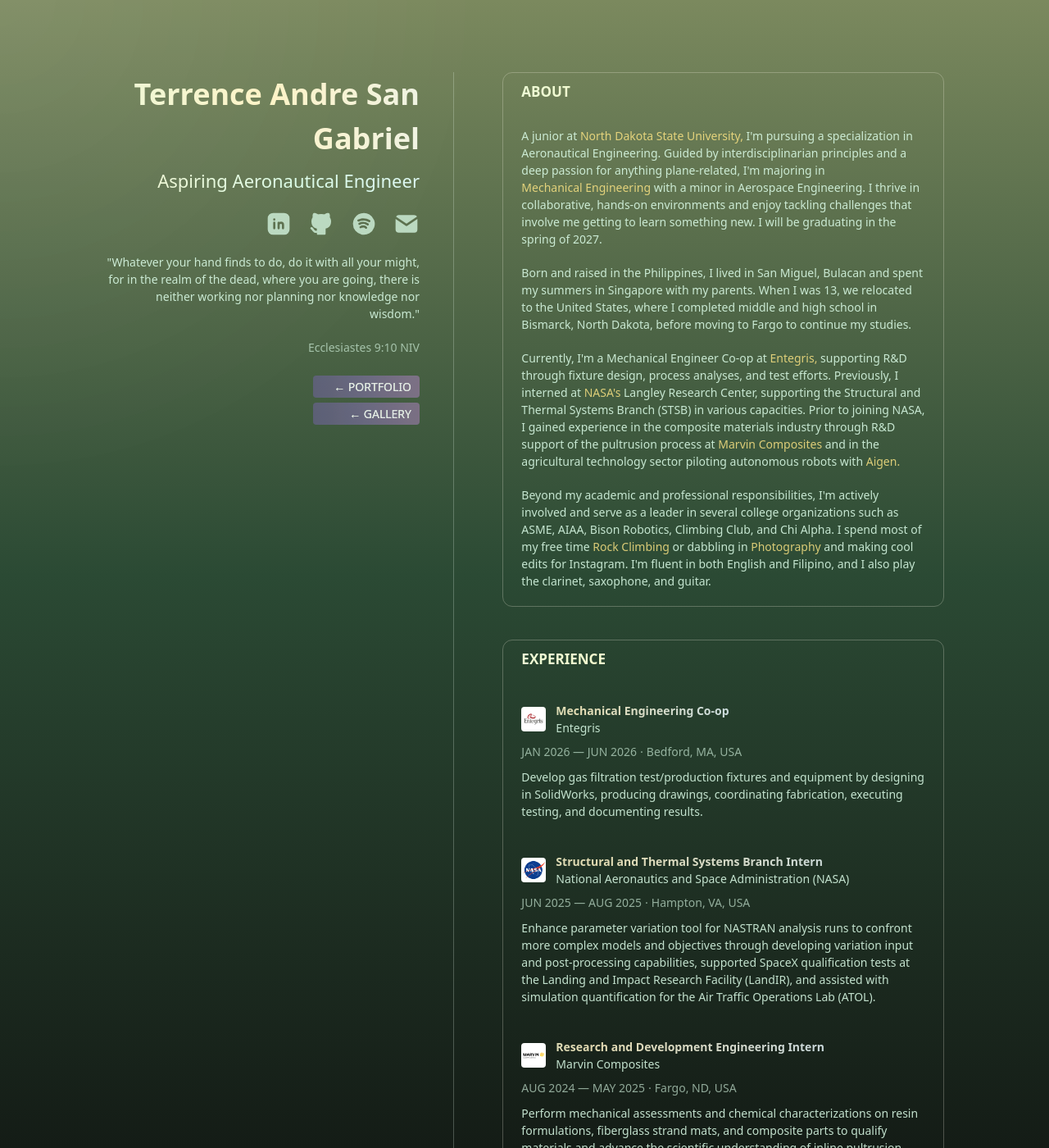
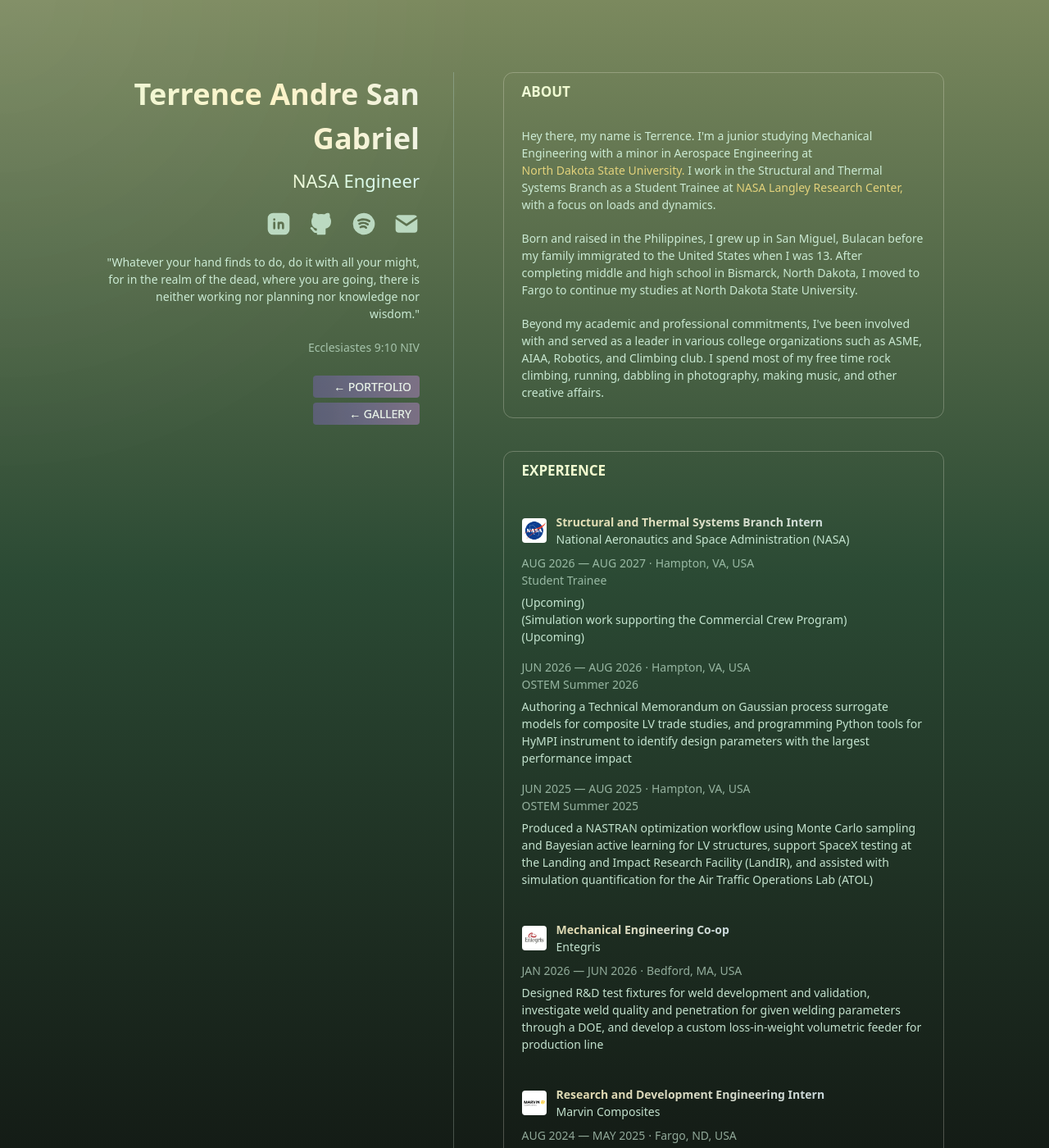
Before and after one commit to akositerrence/akositerrence.github.io, a Jekyll site: the page built from index.html, in a window 1280 px wide and 1400 px high. Shown: the whole window at 82% size. Built offline with Jekyll 4.4.1, drawn with Linux system fonts in a browser that asks for light colours; some of the changed text lies outside the part shown.

Commit message:
now at nasa!!!

```diff
--- a/index.html
+++ b/index.html
@@ -41,7 +41,7 @@
                         Terrence Andre San Gabriel
                     </a>
                 </header>
-                <h1 class="main-goal"> Aspiring Aeronautical Engineer </h1>
+                <h1 class="main-goal"> NASA Engineer </h1>
             </div>
 
             <!-- link array -->
@@ -92,62 +92,26 @@
             <div class="about-container">
                 <h2 class="content-section-header"> ABOUT </h2>
                 <p class="main-description standard-text">
-                    A junior at
-                    <a href="https://www.ndsu.edu/" target="_blank">
-                        <span class="bolded-standard-text animated-underline">North Dakota State University,</span>
-                    </a> I'm pursuing a
-                    specialization in Aeronautical Engineering. Guided by interdisciplinarian
-                    principles and a deep passion for anything plane-related, I'm majoring in
+                    Hey there, my name is Terrence. I'm a junior studying Mechanical Engineering with a minor in Aerospace Engineering at
                     <a href="https://www.ndsu.edu/me/" target="_blank">
-                        <span class="bolded-standard-text animated-underline">Mechanical Engineering</span>
+                        <span class="bolded-standard-text animated-underline">North Dakota State University.</span>
                     </a>
-                    with a minor in Aerospace Engineering. I thrive in collaborative, hands-on environments and enjoy
-                    tackling challenges that involve me getting to learn something new.
-                    I will be graduating in the spring of 2027.
+                    I work in the Structural and Thermal Systems Branch as a Student Trainee at
+                    <a href="https://www.nasa.gov/langley/" target="_blank">
+                        <span class="bolded-standard-text animated-underline">NASA Langley Research Center,</span>
+                    </a>
+                    with a focus on loads and dynamics.
                 </p>
                 <p class="main-description standard-text">
-                    Born and raised in the Philippines, I lived in San Miguel, Bulacan
-                    and spent my summers in Singapore with my parents. When I was 13,
-                    we relocated to the United States, where I completed middle and high school
-                    in Bismarck, North Dakota, before moving to Fargo to continue my studies.
+                    Born and raised in the Philippines, I grew up in San Miguel, Bulacan before my
+                    family immigrated to the United States when I was 13. After completing middle and high school
+                    in Bismarck, North Dakota, I moved to Fargo to continue my studies at North Dakota State University.
                 </p>
                 <p class="main-description standard-text">
-                    Currently, I'm a Mechanical Engineer Co-op at
-                    <a href="https://www.entegris.com/" target="_blank">
-                        <span class="bolded-standard-text animated-underline">Entegris,</span>
-                    </a>
-                    supporting R&D through fixture design, process analyses, and
-                    test efforts. Previously, I interned at
-                    <a href="https://www.nasa.gov/" target="_blank">
-                        <span class="bolded-standard-text animated-underline">NASA's</span>
-                    </a> Langley Research Center,
-                    supporting the Structural and Thermal Systems Branch (STSB) in various capacities.
-                    Prior to joining NASA, I gained experience in the composite materials industry
-                    through R&D support of the pultrusion process at
-                    <a href="https://marvincomposites.com/" target="_blank">
-                        <span class="bolded-standard-text animated-underline">Marvin Composites</span>
-                    </a>
-                    and in the agricultural technology sector piloting autonomous
-                    robots with
-                    <a href="https://www.aigen.io/" target="_blank">
-                        <span class="bolded-standard-text animated-underline">Aigen.</span>
-                    </a>
-                </p>
-                <p class="main-description standard-text">
-                    Beyond my academic and professional responsibilities, I'm actively involved and serve as
-                    a leader in several college organizations such as ASME, AIAA,
-                    Bison Robotics, Climbing Club, and Chi Alpha.
-                    I spend most of my free time
-                    <a href="https://www.youtube.com/@akosi_terrence" target="_blank">
-                        <span class="bolded-standard-text animated-underline">Rock Climbing</span>
-                    </a>
-                    or dabbling in
-                    <a href="https://www.instagram.com/akosi_terrence/" target="_blank">
-                        <span class="bolded-standard-text animated-underline">Photography</span>
-                    </a>
-                    and making cool edits for Instagram.
-                    I'm fluent in both English and
-                    Filipino, and I also play the clarinet, saxophone, and guitar.
+                    Beyond my academic and professional commitments, I've been involved with and served as a leader
+                    in various college organizations such as ASME, AIAA, Robotics, and Climbing club.
+                    I spend most of my free time rock climbing, running, dabbling in photography, making music, and
+                    other creative affairs.
                 </p>
             </div>
 
@@ -155,6 +119,39 @@
             <div class="experience-container">
                 <h2 class="content-section-header"> EXPERIENCE </h2>
                 <!-- national aeronautics and space administration -->
+                <div class="experience-instance experience-3">
+                    <div class="experience-col">
+                        <div class="experience-separator">
+                            <div>
+                                <img class="experience-img" src="./src/media/experience/nasa.jpeg" alt="">
+                            </div>
+                            <div>
+                                <div class="experience-title standard-text">
+                                    <h3 class="content-title-link" href="https://www.nasa.gov/" target="_blank">
+                                        Structural and Thermal Systems Branch Intern
+                                    </h3>
+                                </div>
+                                <div class="experience-company standard-text"> National Aeronautics and Space Administration (NASA) </div>
+                            </div>
+                        </div>
+                        <div class="experience-dates-location standard-text"> AUG 2026 — AUG 2027 ⋅ Hampton, VA, USA <br> Student Trainee </div>
+                        <p class="experience-description standard-text nasa-experience-text">
+                            (Upcoming) <br> (Simulation work supporting the Commercial Crew Program) <br> (Upcoming)
+                        </p>
+                        <div class="experience-dates-location standard-text"> JUN 2026 — AUG 2026 ⋅ Hampton, VA, USA <br> OSTEM Summer 2026 </div>
+                        <p class="experience-description standard-text nasa-experience-text">
+                            Authoring a Technical Memorandum on Gaussian process surrogate models for composite LV trade studies, and
+                            programming Python tools for HyMPI instrument to identify design parameters with the largest performance impact
+                        </p>
+                        <div class="experience-dates-location standard-text"> JUN 2025 — AUG 2025 ⋅ Hampton, VA, USA <br> OSTEM Summer 2025 </div>
+                        <p class="experience-description standard-text">
+                            Produced a NASTRAN optimization workflow using Monte Carlo sampling and Bayesian active learning for LV structures,
+                            support SpaceX testing at the Landing and Impact Research Facility (LandIR), and assisted with simulation
+                            quantification for the Air Traffic Operations Lab (ATOL)
+                        </p>
+                    </div>
+                </div>
+                <!-- entegris -->
                 <div class="experience-instance experience-3">
                     <div class="experience-col">
                         <div class="experience-separator">
@@ -172,34 +169,9 @@
                         </div>
                         <div class="experience-dates-location standard-text"> JAN 2026 — JUN 2026 ⋅ Bedford, MA, USA </div>
                         <p class="experience-description standard-text">
-                            Develop gas filtration test/production fixtures and equipment by designing in SolidWorks,
-                            producing drawings, coordinating fabrication, executing testing, and documenting results.
-                        </p>
-                    </div>
-                </div>
-                <!-- national aeronautics and space administration -->
-                <div class="experience-instance experience-3">
-                    <div class="experience-col">
-                        <div class="experience-separator">
-                            <div>
-                                <img class="experience-img" src="./src/media/experience/nasa.jpeg" alt="">
-                            </div>
-                            <div>
-                                <div class="experience-title standard-text">
-                                    <h3 class="content-title-link" href="https://www.nasa.gov/" target="_blank">
-                                        Structural and Thermal Systems Branch Intern
-                                    </h3>
-                                </div>
-                                <div class="experience-company standard-text"> National Aeronautics and Space Administration (NASA) </div>
-                            </div>
-                        </div>
-                        <div class="experience-dates-location standard-text"> JUN 2025 — AUG 2025 ⋅ Hampton, VA, USA </div>
-                        <p class="experience-description standard-text">
-                            Enhance parameter variation tool for NASTRAN analysis runs
-                            to confront more complex models and objectives through developing variation
-                            input and post-processing capabilities, supported SpaceX qualification tests at the Landing and
-                            Impact Research Facility (LandIR),
-                            and assisted with simulation quantification for the Air Traffic Operations Lab (ATOL).
+                            Designed R&D test fixtures for weld development and validation, investigate
+                            weld quality and penetration for given welding parameters through a DOE, and
+                            develop a custom loss-in-weight volumetric feeder for production line
                         </p>
                     </div>
                 </div>
@@ -221,10 +193,10 @@
                         </div>
                         <div class="experience-dates-location standard-text"> AUG 2024 — MAY 2025 ⋅ Fargo, ND, USA </div>
                         <p class="experience-description standard-text">
-                            Perform mechanical assessments and chemical characterizations
+                            Performed mechanical assessments and chemical characterizations
                             on resin formulations, fiberglass strand mats, and composite parts
                             to qualify materials and advance the scientific understanding of
-                            inline pultrusion processes and adjacent functions.
+                            inline pultrusion processes and adjacent functions
                         </p>
                     </div>
                 </div>
@@ -273,7 +245,7 @@
                             Designed a non-commercial electronics suite to capture
                             real-time flight data and satisfy requirements for the 2024 - 2025 NASA Space Grant Midwest High-Power
                             Rocketry competition, integrating a Teensy 4.1, IMU, BMP, and GNSS through a PCB with EasyEDA
-                            and programming a Kalman filter for data post-processing.
+                            and programming a Kalman filter for data post-processing
                         </p>
                     </div>
                 </div>
@@ -293,7 +265,7 @@
                             Directed an engineering team of 3 students to design and fabricate a combat robot for UIUC's
                             Robobrawl X, optimizing its structural framework, designing a high-torque
                             chain drivetrain, and implementing a modified high-energy drum weapon to
-                            deliver maximal impact all using PTC's Onshape.
+                            deliver maximal impact all using PTC's Onshape
                         </p>
                     </div>
                 </div>
@@ -315,7 +287,7 @@
                         <p class="portfolio-description standard-text">
                             Self-taught personal website build through 3 iterations with foundational
                             web development technologies and coded in VSCode, hosted through Github pages
-                            leveraging tools such as Tailwind CSS and Jekyll.
+                            leveraging tools such as Tailwind CSS and Jekyll
                         </p>
                     </div>
                 </div>
@@ -340,7 +312,7 @@
                         <p class="certifications-description standard-text">
                             Licensed private pilot with 70+ hours in Cessna 172, Cessna 150, and Piper
                             PA-28 aircraft. Passed the written exam with a 95% as a high school junior.
-                            I'm not currently maintaining my pilot currency due to budget issues (I'm broke).
+                            I'm not currently maintaining my pilot currency due to budget issues (I'm broke)
                         </p>
                     </div>
                 </div>
@@ -361,7 +333,9 @@
                                 <svg xmlns="http://www.w3.org/2000/svg" viewBox="0 0 24 24" class="content-link-icon" fill="none" stroke="currentColor" stroke-linecap="round" stroke-linejoin="round" stroke-width="2" class="icon icon-tabler icons-tabler-outline icon-tabler-link"><path stroke="none" d="M0 0h24v24H0z"/><path d="m9 15 6-6M11 6l.463-.536a5 5 0 0 1 7.071 7.072L18 13M13 18l-.397.534a5.068 5.068 0 0 1-7.127 0 4.972 4.972 0 0 1 0-7.071L6 11"/></svg>
                             </a>
                         </div>
-                        <div class="education-dates-location standard-text"> AUG 2023 — MAY 2027 ⋅ Fargo, ND, USA </div>
+                        <div class="education-dates-location standard-text"> AUG 2023 — MAY 2028 ⋅ Fargo, ND, USA <br>
+                            BS Mechanical Engineering, Minor in Aerospace Engineering
+                        </div>
                     </div>
                 </div>
                 <!-- century high school -->
--- a/src/css/tail_main.css
+++ b/src/css/tail_main.css
@@ -902,7 +902,7 @@
   flex-direction: column;
 }
 .experience-dates-location {
-  margin-bottom: calc(var(--spacing) * 2.5);
+  margin-bottom: calc(var(--spacing) * 1.5);
   --tw-font-weight: var(--font-weight-extralight);
   font-weight: var(--font-weight-extralight);
   opacity: 62.5%;
@@ -950,6 +950,9 @@
   @media (width >= 48rem) {
     width: calc(var(--spacing) * 7.5);
   }
+}
+.nasa-experience-text {
+  margin-bottom: calc(var(--spacing) * 4);
 }
 .portfolio-instance {
   display: flex;
@@ -1071,7 +1074,7 @@
   border-radius: var(--radius-md);
 }
 .project-date {
-  margin-bottom: calc(var(--spacing) * 2.5);
+  margin-bottom: calc(var(--spacing) * 1.5);
   --tw-font-weight: var(--font-weight-extralight);
   font-weight: var(--font-weight-extralight);
   opacity: 62.5%;
@@ -1175,7 +1178,7 @@
   opacity: 0.75;
 }
 .certificate-source {
-  margin-bottom: calc(var(--spacing) * 2.5);
+  margin-bottom: calc(var(--spacing) * 1.5);
   --tw-font-weight: var(--font-weight-extralight);
   font-weight: var(--font-weight-extralight);
   opacity: 62.5%;
```
Also changed, not shown: other parts of index.html (+3 -3 lines), src/css/head_main.css (+7 -3 lines).
